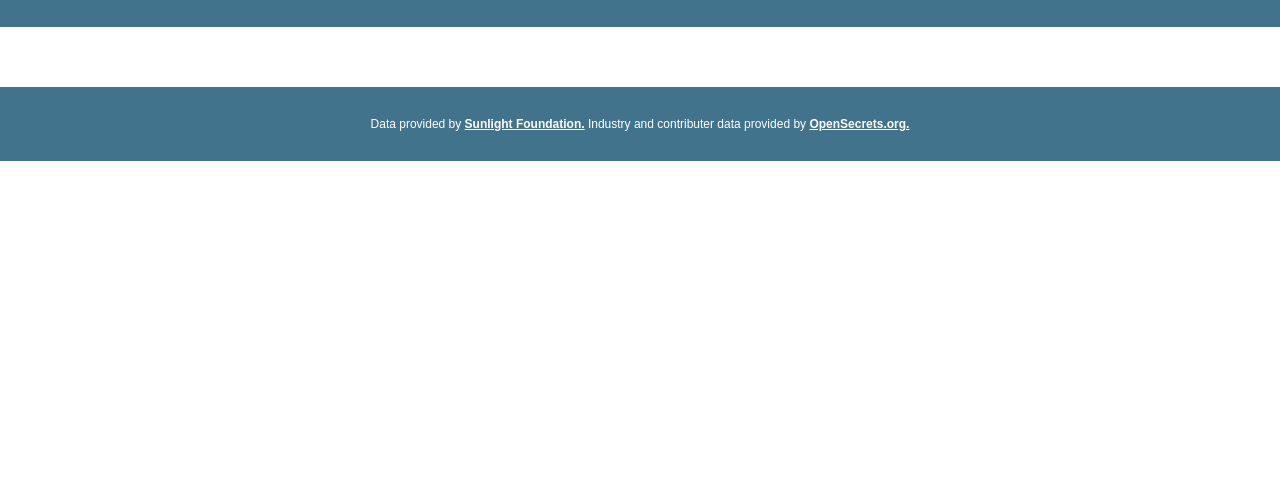
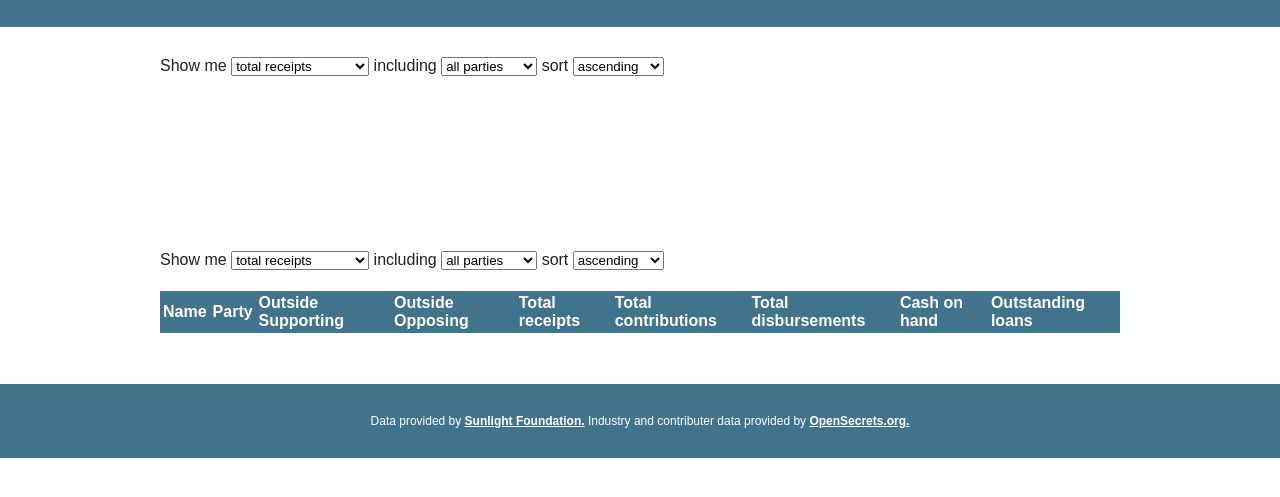
Before and after one commit to sdotson/campaign-finance, a plain HTML site: page index.html in a window 1280 px wide. Shown: the part 75-572 px from the top of the page. Drawn offline with Linux system fonts and the light colour scheme; files that its build step writes are made by us from their sources; the site is published under a folder, as on GitHub Pages, so addresses that start at the root find nothing; no server answers.

Commit message:
Update 2015-08-26T18:32:17.315Z

```diff
--- a/index.html
+++ b/index.html
@@ -29,7 +29,7 @@
             </div>
         </footer>
         <!-- inject:js -->
-        <script src="/assets/production/production.min.js"></script>
+        <script src="assets/production/production.min.js"></script>
         <!-- endinject -->
     </body>
 </html>
```
